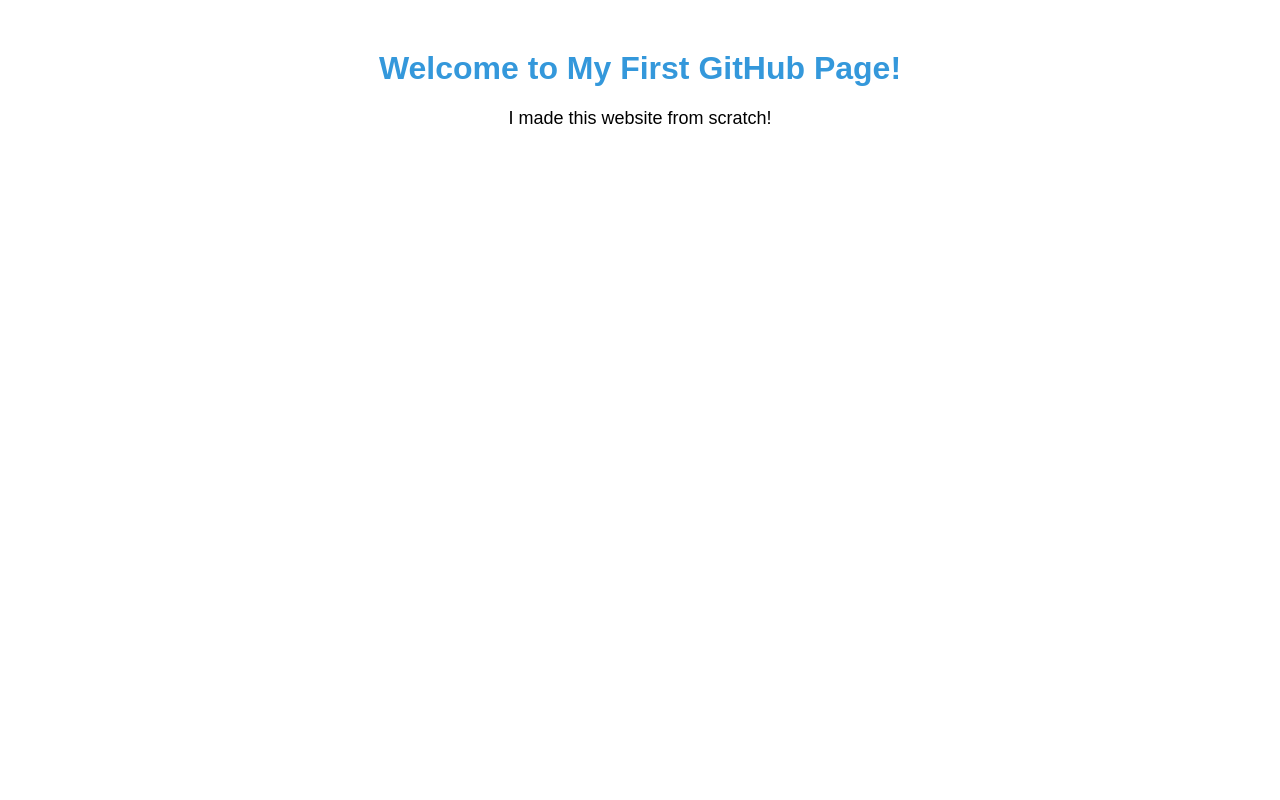
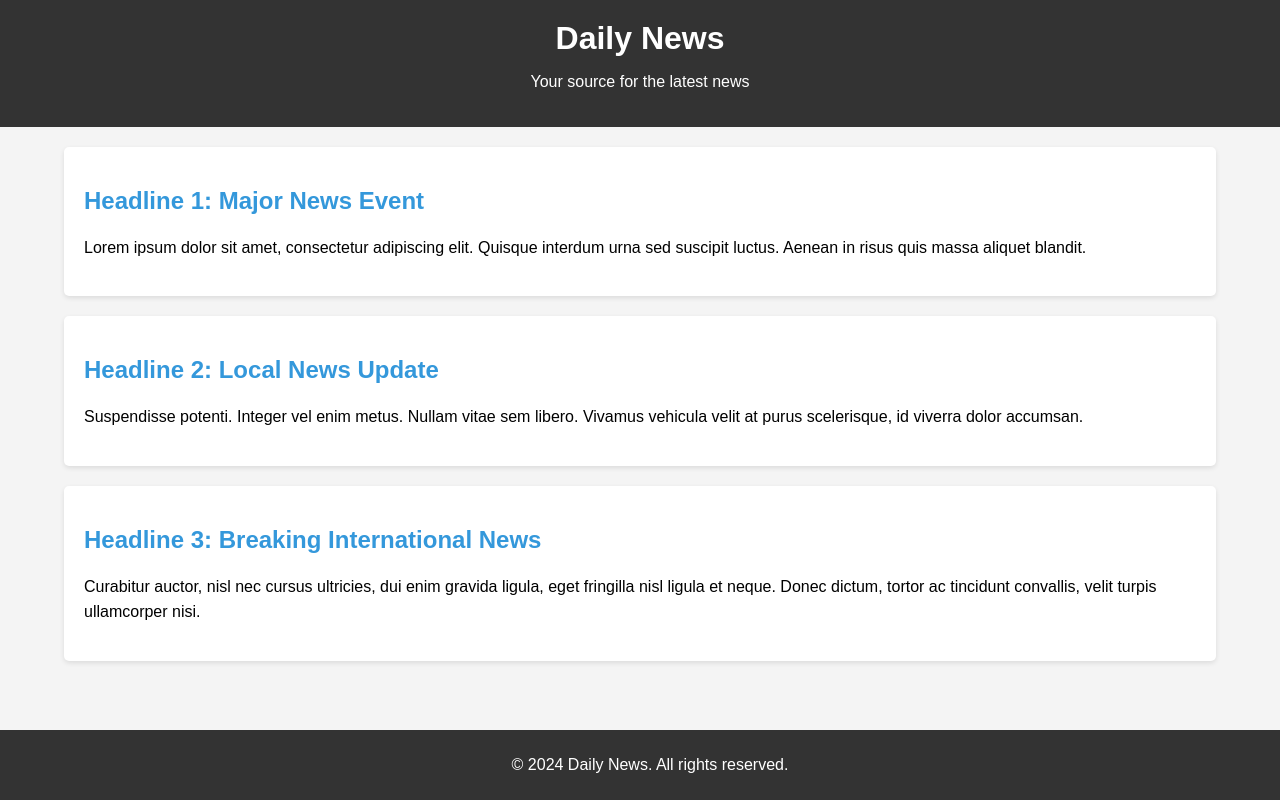
Before and after one commit to imbigwood1738/imbigwood1738.github.io, a plain HTML site: page index.html in a window 1280 px wide. Drawn offline with Linux system fonts and the light colour scheme.

Commit message:
Update index.html

```diff
--- a/index.html
+++ b/index.html
@@ -3,23 +3,78 @@
 <head>
     <meta charset="UTF-8">
     <meta name="viewport" content="width=device-width, initial-scale=1.0">
-    <title>My First Website</title>
+    <title>My News Website</title>
     <style>
         body {
             font-family: Arial, sans-serif;
+            background-color: #f4f4f4;
+            margin: 0;
+            padding: 0;
+        }
+        header {
+            background-color: #333;
+            color: #fff;
+            padding: 20px;
             text-align: center;
-            margin-top: 50px;
         }
-        h1 {
+        header h1 {
+            margin: 0;
+        }
+        .container {
+            width: 90%;
+            margin: 0 auto;
+            padding: 20px;
+        }
+        .news-article {
+            background-color: #fff;
+            margin-bottom: 20px;
+            padding: 20px;
+            border-radius: 5px;
+            box-shadow: 0 2px 5px rgba(0,0,0,0.1);
+        }
+        .news-article h2 {
             color: #3498db;
         }
-        p {
-            font-size: 18px;
+        .news-article p {
+            font-size: 16px;
+            line-height: 1.6;
+        }
+        footer {
+            background-color: #333;
+            color: #fff;
+            text-align: center;
+            padding: 10px;
+            position: fixed;
+            bottom: 0;
+            width: 100%;
         }
     </style>
 </head>
 <body>
-    <h1>Welcome to My First GitHub Page!</h1>
-    <p>I made this website from scratch!</p>
+
+    <header>
+        <h1>Daily News</h1>
+        <p>Your source for the latest news</p>
+    </header>
+
+    <div class="container">
+        <div class="news-article">
+            <h2>Headline 1: Major News Event</h2>
+            <p>Lorem ipsum dolor sit amet, consectetur adipiscing elit. Quisque interdum urna sed suscipit luctus. Aenean in risus quis massa aliquet blandit.</p>
+        </div>
+        <div class="news-article">
+            <h2>Headline 2: Local News Update</h2>
+            <p>Suspendisse potenti. Integer vel enim metus. Nullam vitae sem libero. Vivamus vehicula velit at purus scelerisque, id viverra dolor accumsan.</p>
+        </div>
+        <div class="news-article">
+            <h2>Headline 3: Breaking International News</h2>
+            <p>Curabitur auctor, nisl nec cursus ultricies, dui enim gravida ligula, eget fringilla nisl ligula et neque. Donec dictum, tortor ac tincidunt convallis, velit turpis ullamcorper nisi.</p>
+        </div>
+    </div>
+
+    <footer>
+        <p>&copy; 2024 Daily News. All rights reserved.</p>
+    </footer>
+
 </body>
 </html>
```
